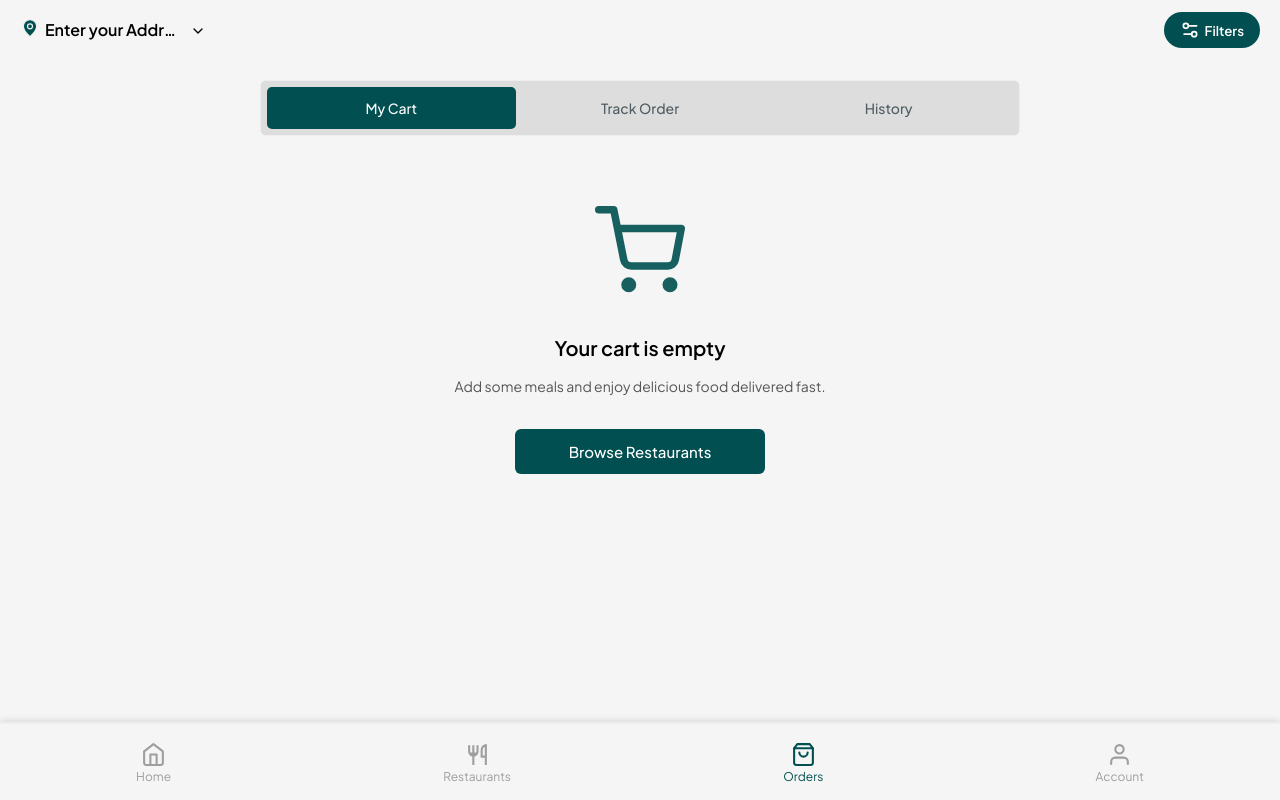
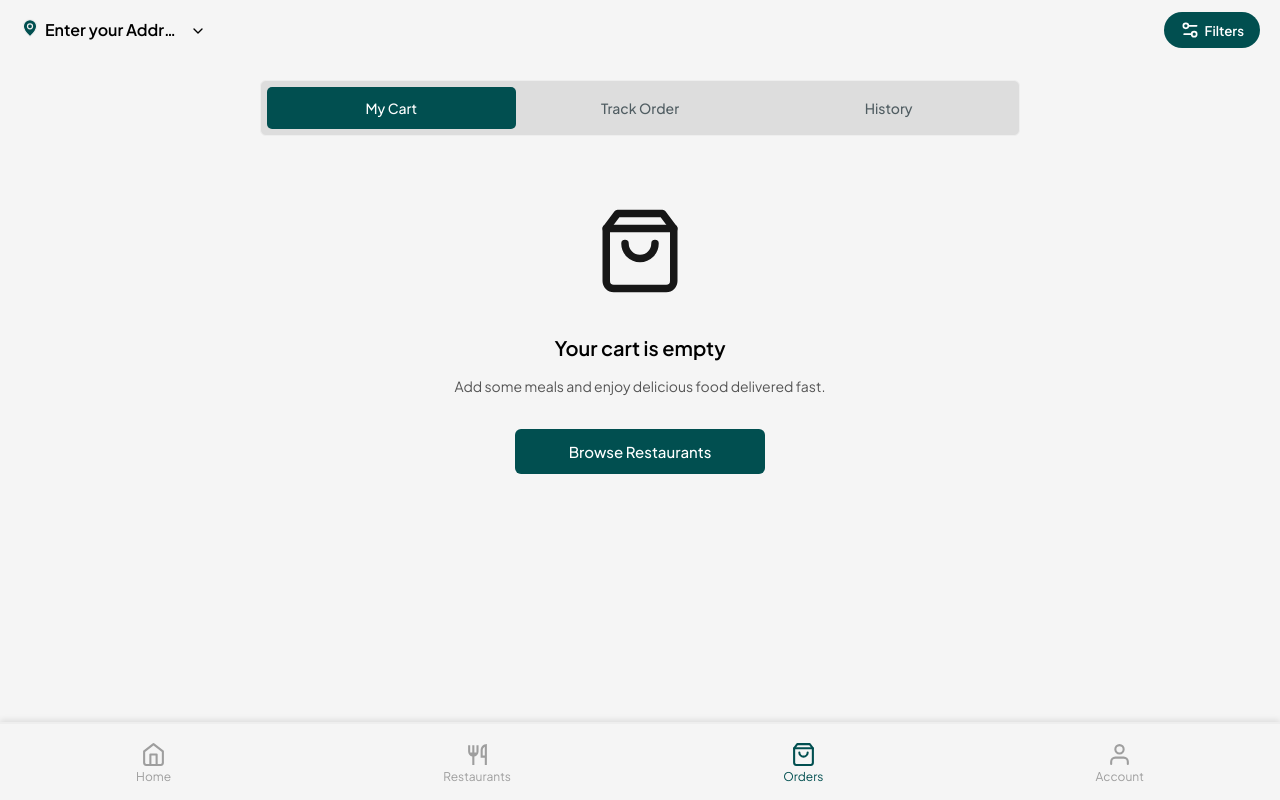
Before and after one commit to ay30bg/droppa, a React (Create React App) app: page /orders in a window 1280 px wide. Built offline with nearby package versions, Linux system fonts and the light colour scheme.

Commit message:
Update Orders.jsx

```diff
--- a/src/pages/Orders.jsx
+++ b/src/pages/Orders.jsx
@@ -2,7 +2,7 @@ import React, { useState } from "react";
 import "../styles/orders.css";
 
 // Icons
-import { FiShoppingCart, FiTruck, FiClock } from "react-icons/fi";
+import { FiShoppingBag, FiTruck, FiClock } from "react-icons/fi";
 
 export default function OrderPage() {
   const [activeTab, setActiveTab] = useState("cart");
@@ -48,7 +48,7 @@ export default function OrderPage() {
 function EmptyCart() {
   return (
     <div className="empty-state">
-      <FiShoppingCart size={90} color="#014F50" />
+      <FiShoppingBag size={90} />
       <h2>Your cart is empty</h2>
       <p>Add some meals and enjoy delicious food delivered fast.</p>
       <button>Browse Restaurants</button>
@@ -59,7 +59,7 @@ function EmptyCart() {
 function EmptyTrack() {
   return (
     <div className="empty-state">
-      <FiTruck size={90} color="#014F50" />
+      <FiTruck size={90} />
       <h2>No Active Orders</h2>
       <p>When you place an order, you’ll be able to track it in real-time.</p>
       <button>Order Now</button>
@@ -70,9 +70,9 @@ function EmptyTrack() {
 function EmptyHistory() {
   return (
     <div className="empty-state">
-      <FiClock size={90} color="#014F50" />
+      <FiClock size={90} />
       <h2>No Order History</h2>
-      <p>You haven’t ordered anything yet. Let’s fix that!</p>
+      <p>You haven't ordered anything yet. Let’s fix that!</p>
       <button>Order Now</button>
     </div>
   );
```
